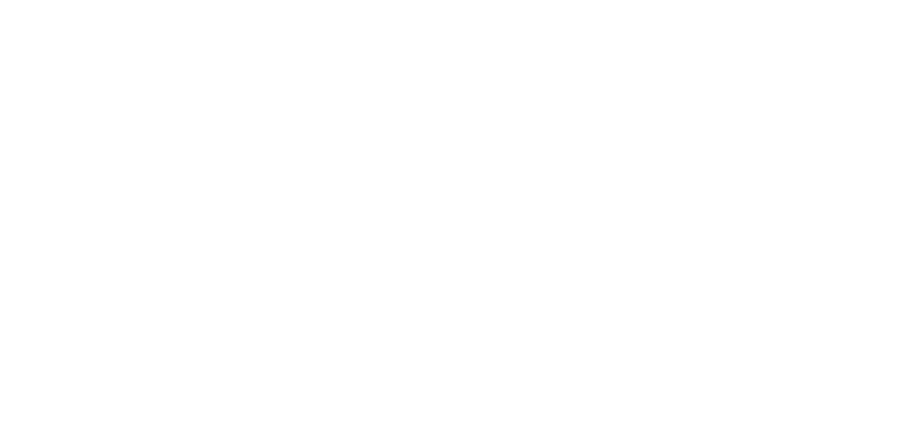
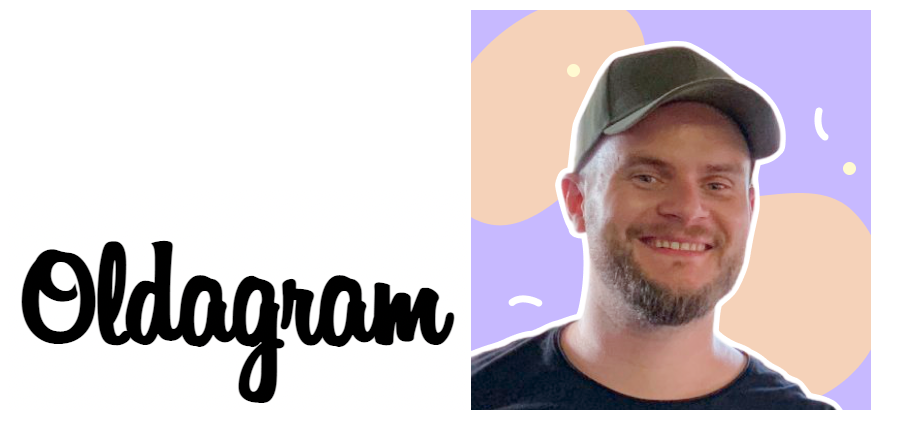
Before and after one commit to almanzarsaul/Oldagram, a plain HTML site: page index.html in a window 1280 px wide. Shown: the whole page, without its empty margins (0-913 px from the left). Drawn offline with Linux system fonts and the light colour scheme.

Commit message:
Base HTML structure

```diff
--- a/index.html
+++ b/index.html
@@ -14,6 +14,11 @@
     />
   </head>
   <body>
+    <header>
+      <img src="images/logo.png" alt="Oldagram logo." class="logo" />
+      <img src="images/user-avatar.png" alt="User avatar." class="avatar" />
+    </header>
+    <main></main>
     <script src="script.js"></script>
   </body>
 </html>
```
